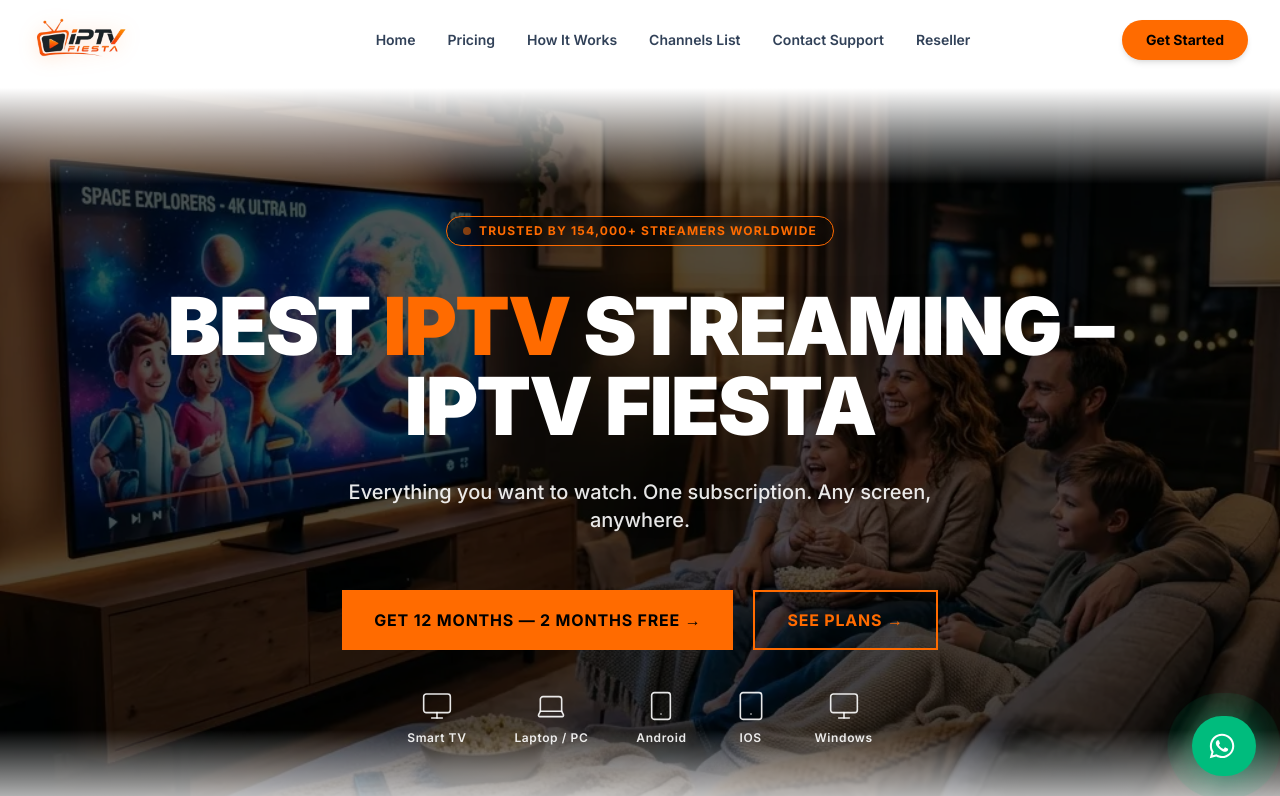
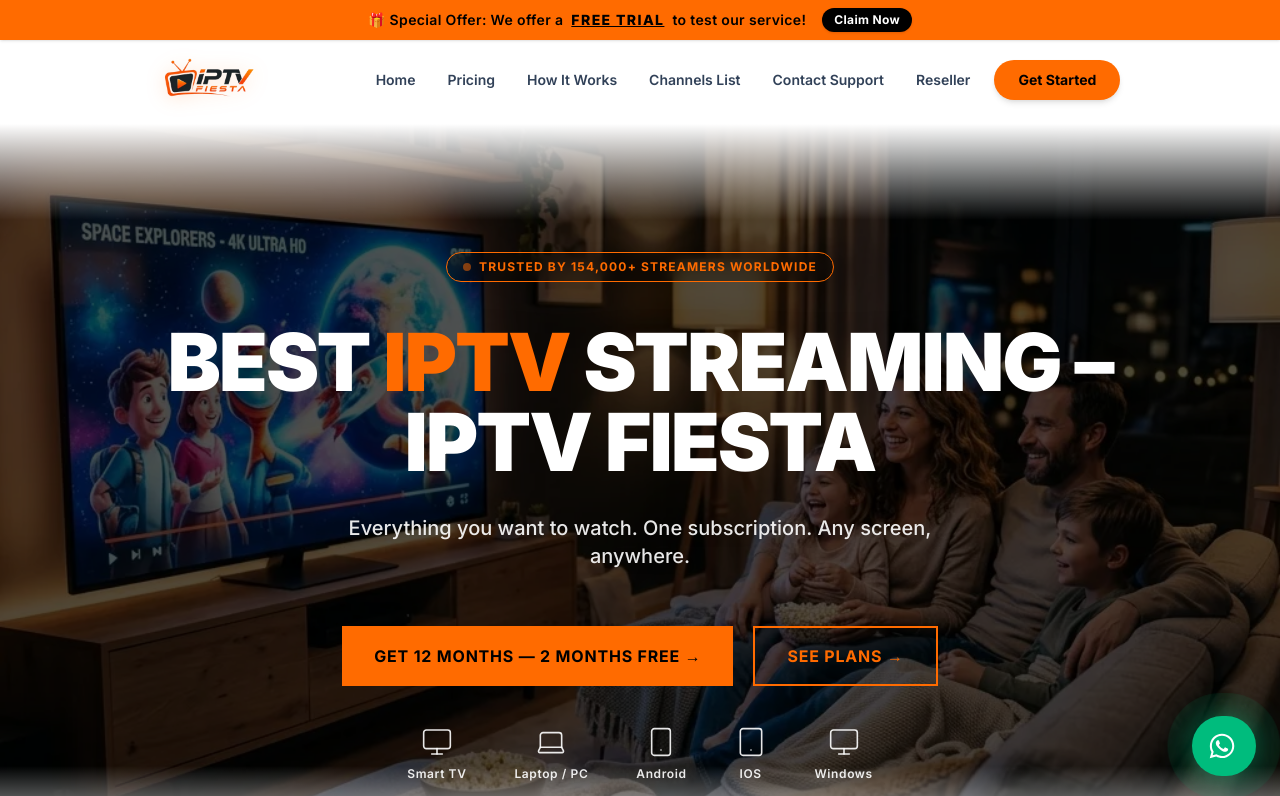
Before and after one commit to AIDATFARES/4K-IPTV-USA, a Next.js app: page / in a window 1280 px wide. Shown: the top 796 px of the page. Built offline with nearby package versions, Linux system fonts and the light colour scheme.

Commit message:
Added free trial promotion banner to navbar

```diff
--- a/src/app/layout.tsx
+++ b/src/app/layout.tsx
@@ -65,7 +65,7 @@
         {/* Navbar Component */}
         <Navbar />
 
-        <div className="flex-grow pt-[88px] flex flex-col">{children}</div>
+        <div className="flex-grow pt-[124px] flex flex-col">{children}</div>
 
         {/* Footer */}
         <footer className="w-full mt-auto border-t border-black/10 bg-white">
--- a/src/components/layout/Navbar.tsx
+++ b/src/components/layout/Navbar.tsx
@@ -29,12 +29,26 @@
 
   return (
     <header
-      className={`fixed top-0 left-0 right-0 w-full z-50 transition-all duration-300 ${
+      className={`fixed top-0 left-0 right-0 w-full z-50 transition-all duration-300 flex flex-col ${
         scrolled
           ? "bg-white/95 backdrop-blur-xl border-b border-black/10 shadow-2xl"
           : "bg-white/80 backdrop-blur-md"
       }`}
     >
+      {/* Promotional Top Bar */}
+      <div className="w-full bg-[#FF6B00] text-black py-2 px-4 flex items-center justify-center text-xs sm:text-sm font-semibold tracking-wide shadow-sm">
+        <span className="flex items-center gap-2">
+          🎁 Special Offer: We offer a <span className="font-extrabold underline uppercase tracking-widest">Free Trial</span> to test our service!
+          <a
+            href="https://wa.me/213552069874?text=Hello,%20I%20would%20like%20to%20request%20a%20free%20trial%20for%20fiestaiptv%20IPTV."
+            target="_blank"
+            rel="noreferrer"
+            className="hidden sm:inline-block ml-2 bg-black text-white px-3 py-1 rounded-full text-xs font-bold hover:bg-white hover:text-black transition-colors shadow-sm"
+          >
+            Claim Now
+          </a>
+        </span>
+      </div>
       <div className="max-w-[1480px] mx-auto px-4 sm:px-8 h-20 flex items-center justify-between relative">
 
         {/* LOGO */}
```
